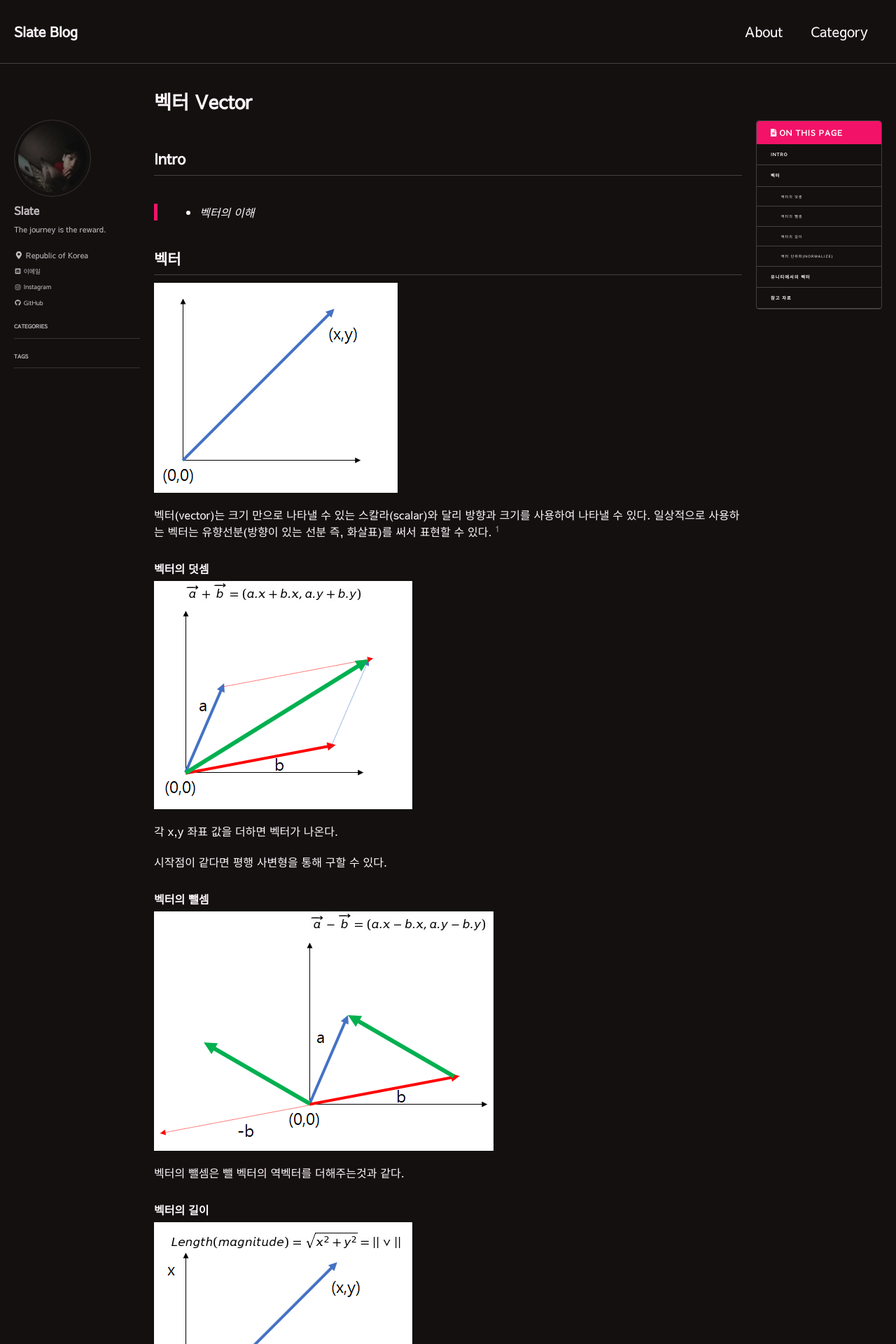
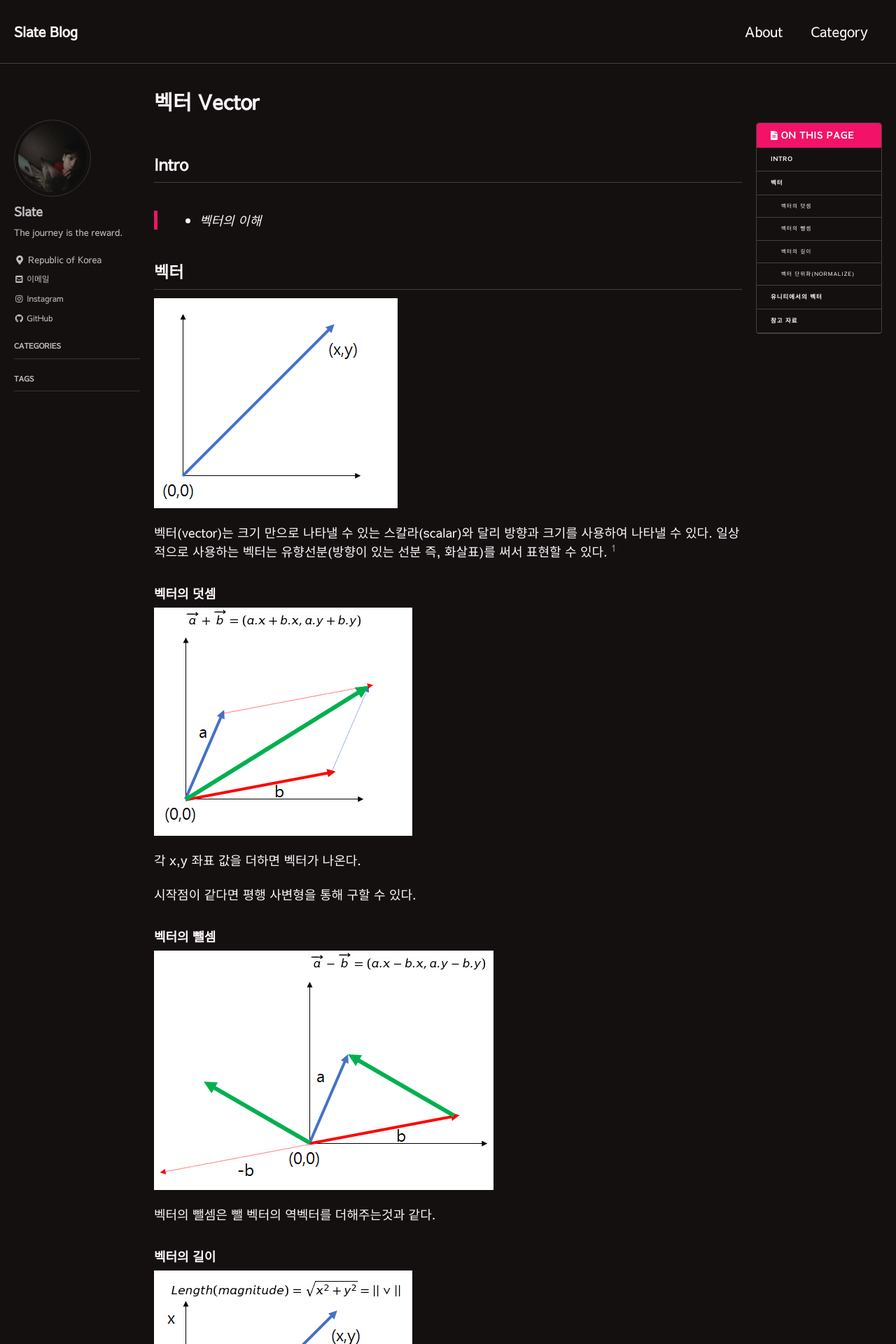
Before and after one commit to lesslate/lesslate.github.io, a Jekyll site: the page built from _posts/Mathematics/2018-12-08-벡터 Vector.md, in a window 1280 px wide. Shown: the top 1920 px of the page at 70% size. Built offline with Jekyll 4.4.1, drawn with Linux system fonts in a browser that asks for light colours; nearby versions of some CDN libraries; some web fonts are replaced; comment, search, counter and statistics services are not loaded.

Commit message:
Update main.scss

```diff
--- a/assets/css/main.scss
+++ b/assets/css/main.scss
@@ -12,14 +12,14 @@
 $indent-var: 1.2em;
 
 /* type scale */
-$type-size-1: 2.241em;
-$type-size-2: 1.753em;
-$type-size-3: 1.363em;
-$type-size-4: 1.05em;
-$type-size-5: 0.8em;
-$type-size-6: 0.55em;
-$type-size-7: 0.4875em;
-$type-size-8: 0.425em;
+$type-size-1: 2.341em;
+$type-size-2: 1.853em;
+$type-size-3: 1.463em;
+$type-size-4: 1.15em;
+$type-size-5: 0.9em;
+$type-size-6: 0.65em;
+$type-size-7: 0.5875em;
+$type-size-8: 0.525em;
 
 /* solarized light syntax highlighting (base16) */
 $base00: #ffffff ;
```
